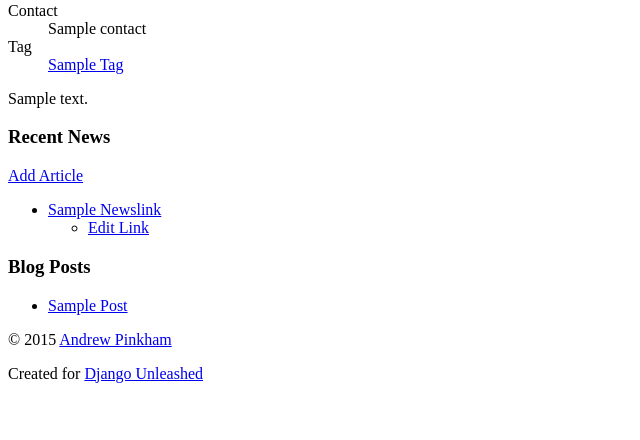
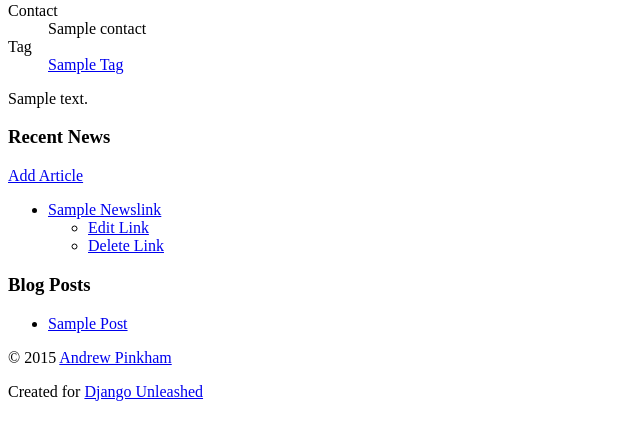
Before and after one commit to Pjmcnally/django_unleashed, a Django app: template suorganizer/organizer/templates/organizer/startup_detail.html in a window 1280 px wide. Shown: the part 305-745 px from the top of the page, without its empty margins (0-640 px from the left). Run offline with Django 3.2, Linux system fonts and the light colour scheme; the template is opened without the code that fills it: most values are stand-ins (such as "Sample title", 1, 10 or a date in 2020).

Commit message:
add links to delete views

```diff
--- a/suorganizer/organizer/templates/organizer/startup_detail.html
+++ b/suorganizer/organizer/templates/organizer/startup_detail.html
@@ -44,7 +44,12 @@
               <ul>
                 <li>
                   <a href="{{ newslink.get_update_url }}">
-                    Edit Link</a></li>
+                    Edit Link</a>
+                </li>
+                <li>
+                  <a href="{{ newslink.get_delete_url }}">
+                    Delete Link</a>
+                </li>
             </ul>
           {% endfor %}
         </ul>
--- a/suorganizer/organizer/templates/organizer/startup_list.html
+++ b/suorganizer/organizer/templates/organizer/startup_list.html
@@ -23,6 +23,11 @@
               Update Startup
             </a>
           </li>
+          <li>
+            <a href="{{ startup.get_delete_url }}">
+              Delete Startup
+            </a>
+          </li>
         </ul>
       </li>
     {% empty %}
--- a/suorganizer/organizer/templates/organizer/tag_confirm_delete.html
+++ b/suorganizer/organizer/templates/organizer/tag_confirm_delete.html
@@ -1,13 +1,13 @@
 {% extends partent_template|default:"organizer/base_organizer.html" %}
 
 {% block title %}
-{{ blog.super }} - Delete Tag
+{{ block.super }} - Delete Tag
 {% endblock %}
 
 {% block content %}
   <div>
     <div>
-      <form action="{{ tag.get_delete_url }}" methoc="post">
+      <form action="{{ tag.get_delete_url }}" method="post">
         {% csrf_token %}
         <p>
           Are you sure you want to delete tag {{ tag.name }}?
--- a/suorganizer/organizer/templates/organizer/tag_detail.html
+++ b/suorganizer/organizer/templates/organizer/tag_detail.html
@@ -10,6 +10,11 @@
     <li>
       <a href="{{ tag.get_update_url }}">
         Update Tag
+      </a>
+    </li>
+    <li>
+      <a href="{{ tag.get_delete_url }}">
+        Delete Tag
       </a>
     </li>
   </ul>
```
